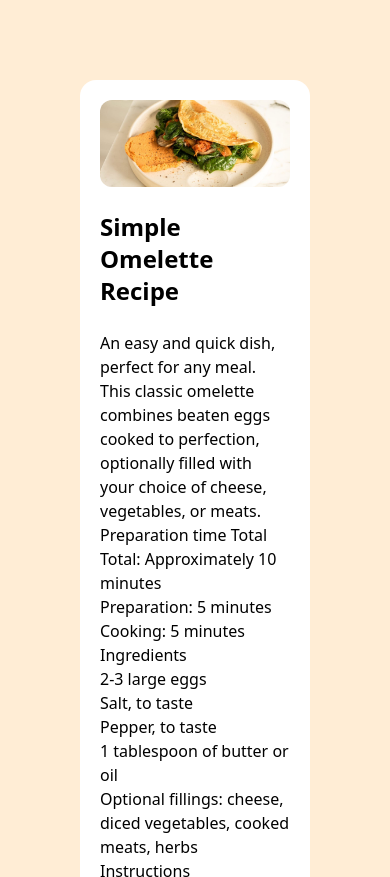
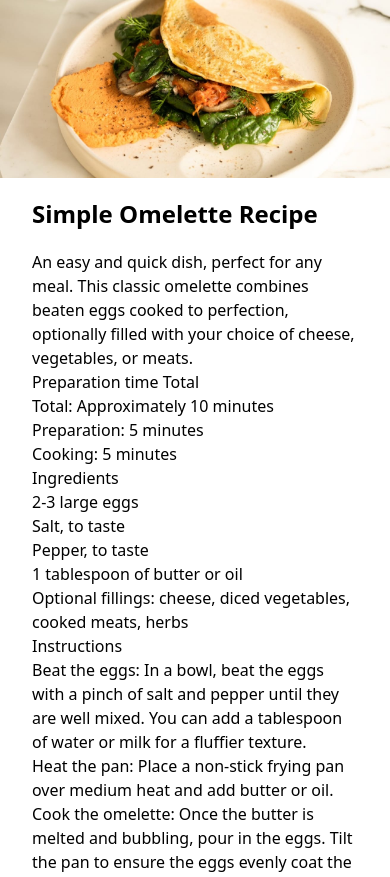
Before and after one commit to MouniaBelkheir/rec, a website: page src/index.html in a window 390 px wide. Shown: the top 877 px of the page. Drawn offline with Linux system fonts and the light colour scheme.

Commit message:
adjusted image responsivness

```diff
--- a/src/index.html
+++ b/src/index.html
@@ -11,12 +11,14 @@
 		<title>Frontend Mentor | Recipe page</title>
 	</head>
 	<body class="bg-orange-100 flex justify-center">
-		<section class="flex-row m-20 p-5 rounded-2xl bg-white max-w-3xl">
+		<section class="flex-row md:m-20 rounded-3xl bg-white md:max-w-3xl">
 			<img
-				class="w-auto justify-center items-center rounded-xl"
+				class="m-0 md:m-8 md:rounded-xl md:w-11/12"
+                "
 				src="/assets/images/image-omelette.jpg"
 				alt="Omelette" />
-			<h1 class="text-2xl font-bold py-6">Simple Omelette Recipe</h1>
+			<div class="p-8 pt-0">
+				<h1 class="text-2xl font-bold py-5">Simple Omelette Recipe</h1>
 				<p>
 					An easy and quick dish, perfect for any meal. This classic omelette
 					combines beaten eggs cooked to perfection, optionally filled with your
@@ -47,20 +49,20 @@
 					<ol>
 						<li>
 							Beat the eggs: In a bowl, beat the eggs with a pinch of salt and
-						pepper until they are well mixed. You can add a tablespoon of water
-						or milk for a fluffier texture.
+							pepper until they are well mixed. You can add a tablespoon of
+							water or milk for a fluffier texture.
 						</li>
 						<li>
-						Heat the pan: Place a non-stick frying pan over medium heat and add
-						butter or oil.
+							Heat the pan: Place a non-stick frying pan over medium heat and
+							add butter or oil.
 						</li>
 						<li>
 							Cook the omelette: Once the butter is melted and bubbling, pour in
 							the eggs. Tilt the pan to ensure the eggs evenly coat the surface.
 						</li>
 						<li>
-						Add fillings (optional): When the eggs begin to set at the edges but
-						are still slightly runny in the middle, sprinkle your chosen
+							Add fillings (optional): When the eggs begin to set at the edges
+							but are still slightly runny in the middle, sprinkle your chosen
 							fillings over one half of the omelette.
 						</li>
 						<li>
@@ -68,7 +70,9 @@
 							one edge and fold it over the fillings. Let it cook for another
 							minute, then slide it onto a plate.
 						</li>
-					<li>Enjoy: Serve hot, with additional salt and pepper if needed.</li>
+						<li>
+							Enjoy: Serve hot, with additional salt and pepper if needed.
+						</li>
 					</ol>
 				</div>
 				<div>
@@ -96,6 +100,7 @@
 						</tr>
 					</table>
 				</div>
+			</div>
 		</section>
 	</body>
 </html>
```
Also changed, not shown: src/output.css. Lines whose indentation alone changed are shown as unchanged.
